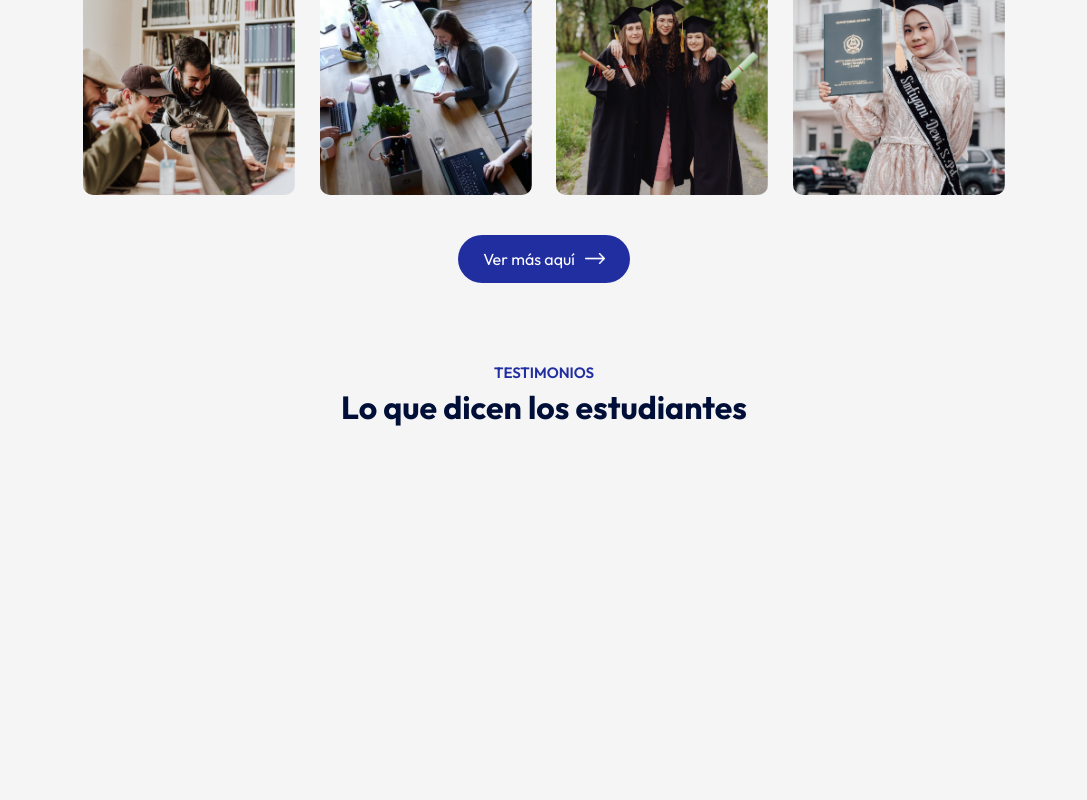
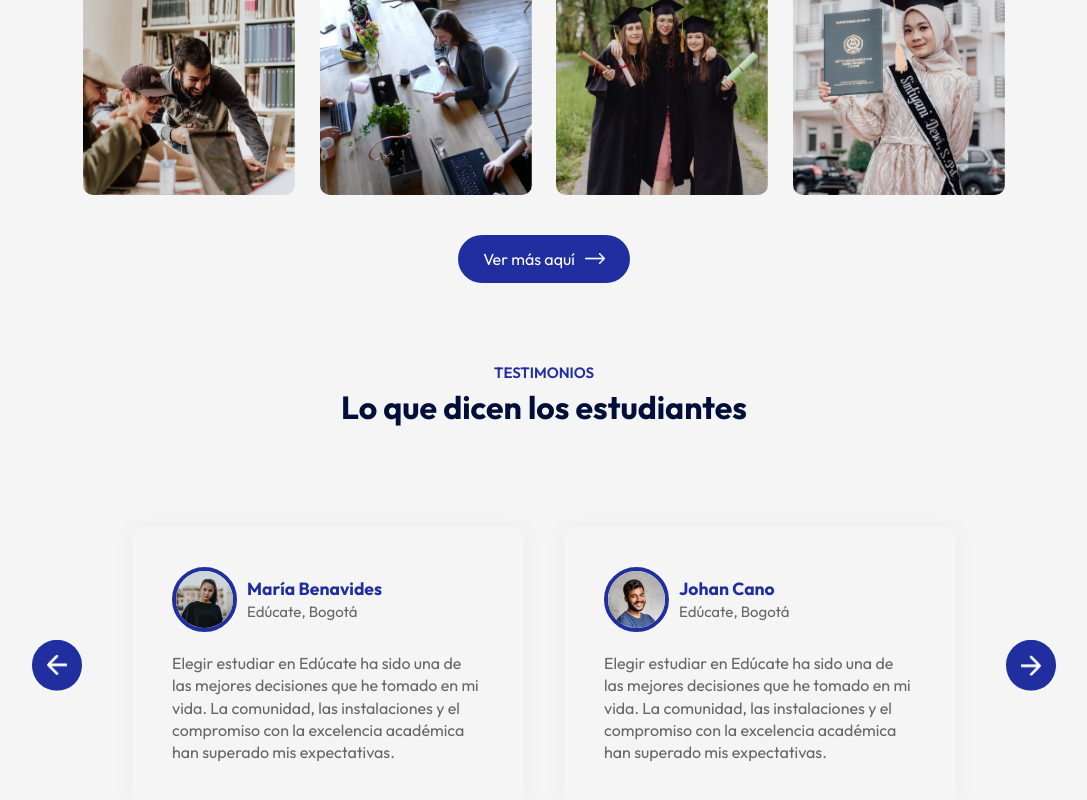
Before and after one commit to JohanECanoR11/my_final_project, a React (Vite) app in the folder educate/: page / in a window 1280 px wide. Shown: the part 2154-2954 px from the top of the page, without its empty margins (96-1183 px from the left). Before the commit the page ends 2611 px from the top, so only its background shows below. Built offline with nearby package versions, Linux system fonts and the light colour scheme.

Commit message:
Configuring the student's testimonials ok

```diff
--- a/educate/src/App.jsx
+++ b/educate/src/App.jsx
@@ -5,6 +5,7 @@
 import Title from './Components/Title/Title'
 import About from './Components/About/About'
 import Campus from './Components/Campus/Campus'
+import Testimonials from './Components/Testimonials/Testimonials'
 
 const App = () => {
   return (
@@ -18,6 +19,7 @@
         <Title subTitle='Galería' title='Fotos del Campus' />
         <Campus/>
         <Title subTitle='TESTIMONIOS' title='Lo que dicen los estudiantes' />
+        <Testimonials/>
       </div>
 
     </div>
--- /dev/null
+++ b/educate/src/Components/Testimonials/Testimonials.css
@@ -0,0 +1,56 @@
+.testimonials{
+  margin: 80px auto;
+  padding: 0 80px;
+  position: relative;
+}
+.next-btn, .back-btn{
+  position: absolute;
+  top: 50%;
+  right: 0;
+  transform: translateY(-50%);
+  padding: 15px;
+  width: 50px;
+  border-radius: 50%;
+  cursor: pointer;
+  background: #212EA0;
+}
+.back-btn{
+  right: auto;
+  left: 0;
+}
+.slider{
+  overflow: hidden;
+}
+.slider ul{
+  display: flex;
+  width: 200%;
+  overflow-x: hidden;
+  transition: 0.5s;
+}
+.slider ul li{
+  list-style: none;
+  width: 50%;
+  padding: 20px;
+}
+.slide{
+  box-shadow: 0 0 20px rgba(0,0,0,0.05);
+  padding: 40px;
+  border-radius: 10px;
+  color: #676767;
+  line-height: 1.4;
+}
+.slide img{
+  width: 65px;
+  border-radius: 50%;
+  margin-right: 10px;
+  border: 4px solid #212EA0;
+}
+.user-info{
+  display: flex;
+  align-items: center;
+  margin-bottom: 20px;
+  font-size: 15px;
+}
+.user-info h3{
+  color: #212EA0;
+}
--- /dev/null
+++ b/educate/src/Components/Testimonials/Testimonials.jsx
@@ -0,0 +1,89 @@
+import React, { useRef } from 'react'
+import './Testimonials.css'
+import next_icon from '../../assets/next-icon.png'
+import back_icon from '../../assets/back-icon.png'
+import user_1 from '../../assets/user-1.png'
+import user_2 from '../../assets/user-2.png'
+import user_3 from '../../assets/user-3.png'
+import user_4 from '../../assets/user-4.png'
+
+const Testimonials = () => {
+
+  const slider = useRef();
+  let tx = 0;
+
+  const slideForward = () => {
+    if(tx > -50){
+      tx -= 25;
+    }
+    slider.current.style.transform = `translateX(${tx}%)`;
+  }
+
+  const slideBackward = () => {
+    if(tx < 0){
+      tx += 25;
+    }
+    slider.current.style.transform = `translateX(${tx}%)`;
+  }
+
+  return (
+    <div className='testimonials'>
+      <img src={next_icon} alt="" className='next-btn' onClick={slideForward}/>
+      <img src={back_icon} alt="" className='back-btn' onClick={slideBackward}/>
+      <div className="slider">
+        <ul ref={slider}>
+          <li>
+            <div className="slide">
+              <div className="user-info">
+                <img src={user_1} alt="" />
+                <div>
+                  <h3>María Benavides</h3>
+                  <span>Edúcate, Bogotá</span>
+                </div>
+              </div>
+              <p>Elegir estudiar en Edúcate ha sido una de las mejores decisiones que he tomado en mi vida. La comunidad, las instalaciones y el compromiso con la excelencia académica han superado mis expectativas.</p>
+            </div>
+          </li>
+          <li>
+            <div className="slide">
+              <div className="user-info">
+                <img src={user_2} alt="" />
+                <div>
+                  <h3>Johan Cano</h3>
+                  <span>Edúcate, Bogotá</span>
+                </div>
+              </div>
+              <p>Elegir estudiar en Edúcate ha sido una de las mejores decisiones que he tomado en mi vida. La comunidad, las instalaciones y el compromiso con la excelencia académica han superado mis expectativas.</p>
+            </div>
+          </li>
+          <li>
+            <div className="slide">
+              <div className="user-info">
+                <img src={user_3} alt="" />
+                <div>
+                  <h3>Andrea Gómez</h3>
+                  <span>Edúcate, Bogotá</span>
+                </div>
+              </div>
+              <p>Elegir estudiar en Edúcate ha sido una de las mejores decisiones que he tomado en mi vida. La comunidad, las instalaciones y el compromiso con la excelencia académica han superado mis expectativas.</p>
+            </div>
+          </li>
+          <li>
+            <div className="slide">
+              <div className="user-info">
+                <img src={user_4} alt="" />
+                <div>
+                  <h3>Sebastián Herrera</h3>
+                  <span>Edúcate, Bogotá</span>
+                </div>
+              </div>
+              <p>Elegir estudiar en Edúcate ha sido una de las mejores decisiones que he tomado en mi vida. La comunidad, las instalaciones y el compromiso con la excelencia académica han superado mis expectativas.</p>
+            </div>
+          </li>
+        </ul>
+      </div>
+    </div>
+  )
+}
+
+export default Testimonials
```
